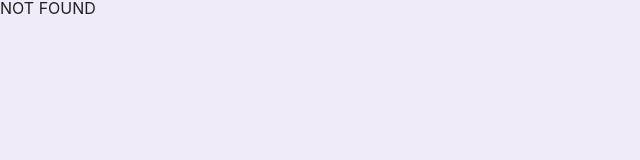
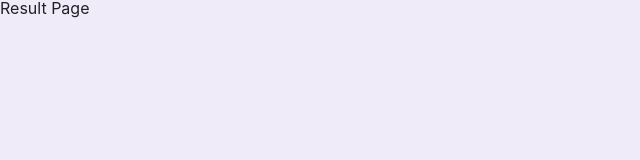
Before and after one commit to shyunju7/google-form-clone, a React (Create React App) app: page /result in a window 1280 px wide. Shown: the top 160 px of the page, without its empty margins (0-640 px from the left). Built offline with nearby package versions, Linux system fonts and the light colour scheme.

Commit message:
📄 add : Create Result page & router 연결

```diff
--- a/src/AppRouter.tsx
+++ b/src/AppRouter.tsx
@@ -2,6 +2,7 @@
 import Main from "./pages/Main";
 import Preview from "./pages/Preview";
 import NotFound from "./pages/Error";
+import Result from "./pages/Result";
 
 const AppRouter = () => {
   return (
@@ -9,6 +10,7 @@
       <Routes>
         <Route path="/" element={<Main />} />
         <Route path="/preview" element={<Preview />} />
+        <Route path="/result" element={<Result />} />
         <Route path="*" element={<NotFound />} />
       </Routes>
     </Router>
--- /dev/null
+++ b/src/pages/Result/index.tsx
@@ -0,0 +1,7 @@
+import * as React from "react";
+
+const Result = () => {
+  return <div>Result Page</div>;
+};
+
+export default Result;
```
